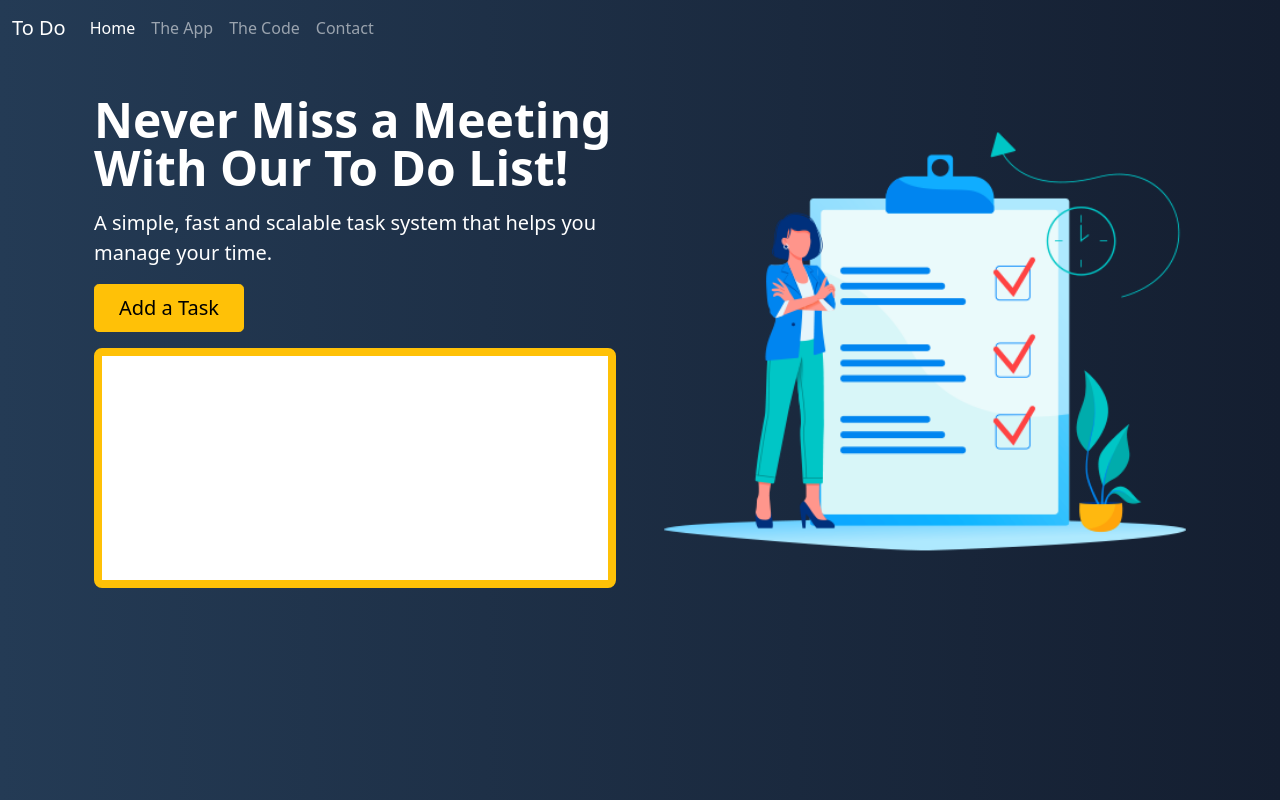
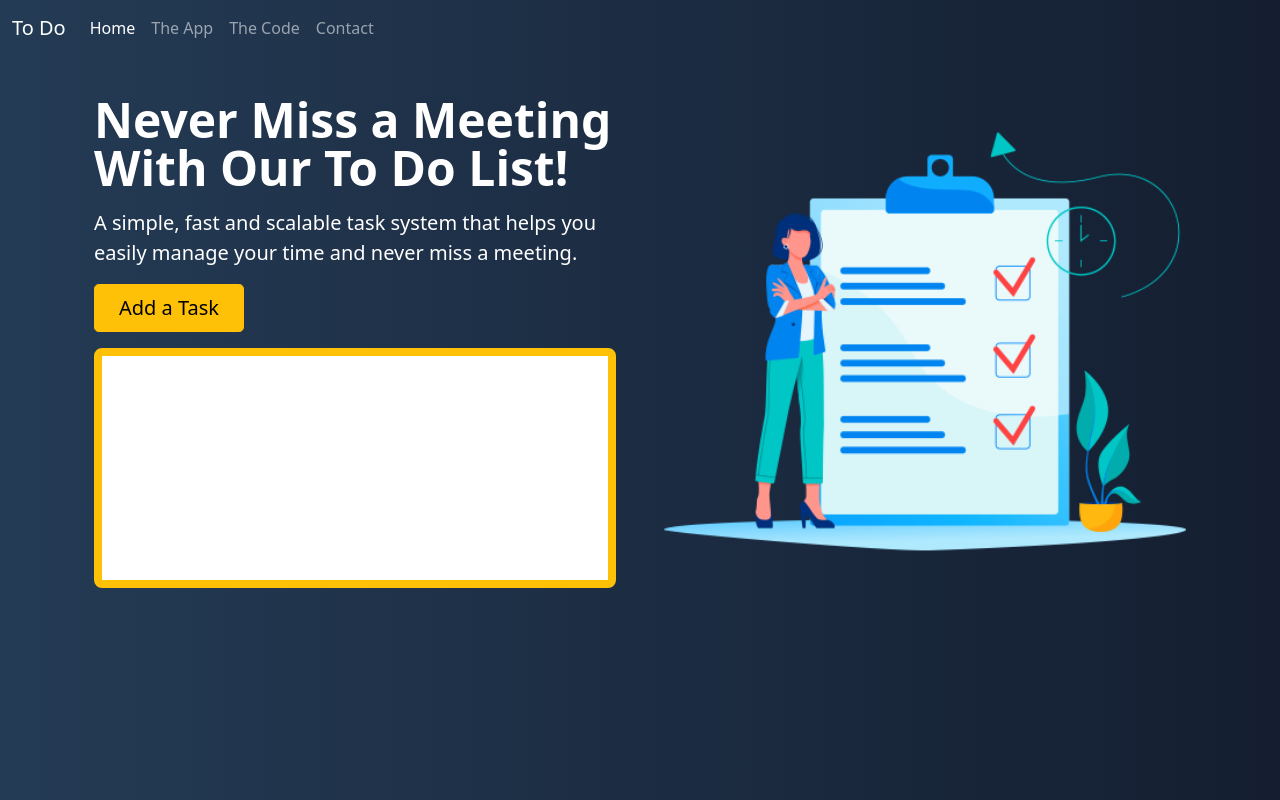
Before and after one commit to RedAngelRedux/FirstProject, a plain HTML site: page index.html in a window 1280 px wide. Drawn offline with nearby package versions, Linux system fonts and the light colour scheme.

Commit message:
Changed App Description

```diff
--- a/index.html
+++ b/index.html
@@ -2,7 +2,7 @@
 <html lang="en">
 
 <head>
-    <title>First Project v2</title>
+    <title>First Project V2</title>
     <!-- Required meta tags -->
     <meta charset="utf-8">
     <meta name="viewport" content="width=device-width, initial-scale=1, shrink-to-fit=no">
@@ -52,7 +52,7 @@
                 </div>
                 <div class="col-lg-6">
                     <h1 class="display-5 fw-bold lh-1 mb-3">Never Miss a Meeting With Our To Do List!</h1>
-                    <p class="lead">A simple, fast and scalable task system that helps you manage your time.
+                    <p class="lead">A simple, fast and scalable task system that helps you easily manage your time and never miss a meeting.
                     </p>
                     <div class="d-grid gap-2 d-md-flex justify-content-md-start">
                         <button type="button" onclick="addTask()" class="btn btn-warning btn-lg px-4 me-md-2">Add a Task</button>
```
